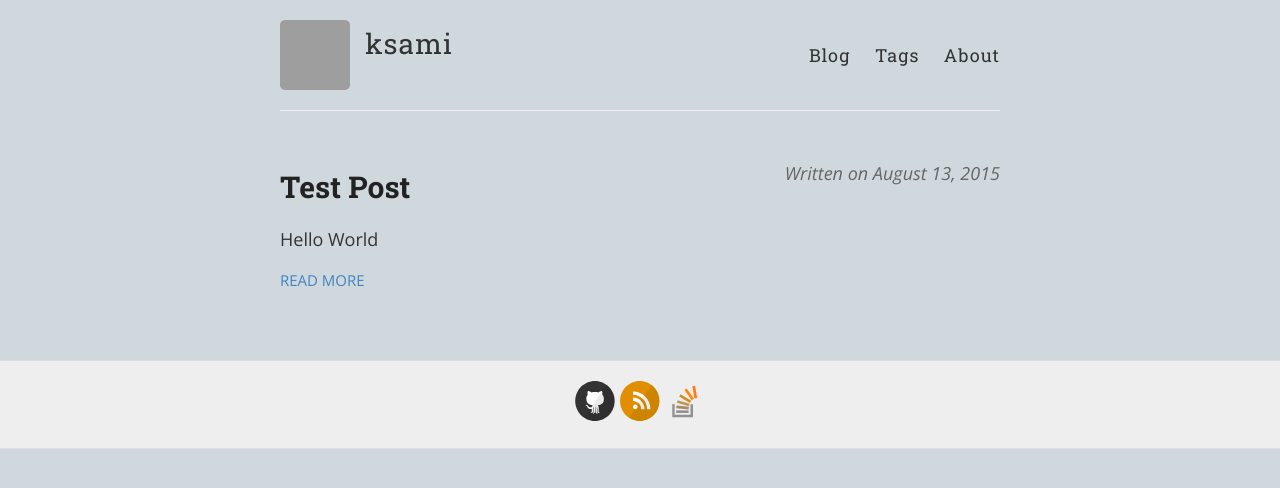
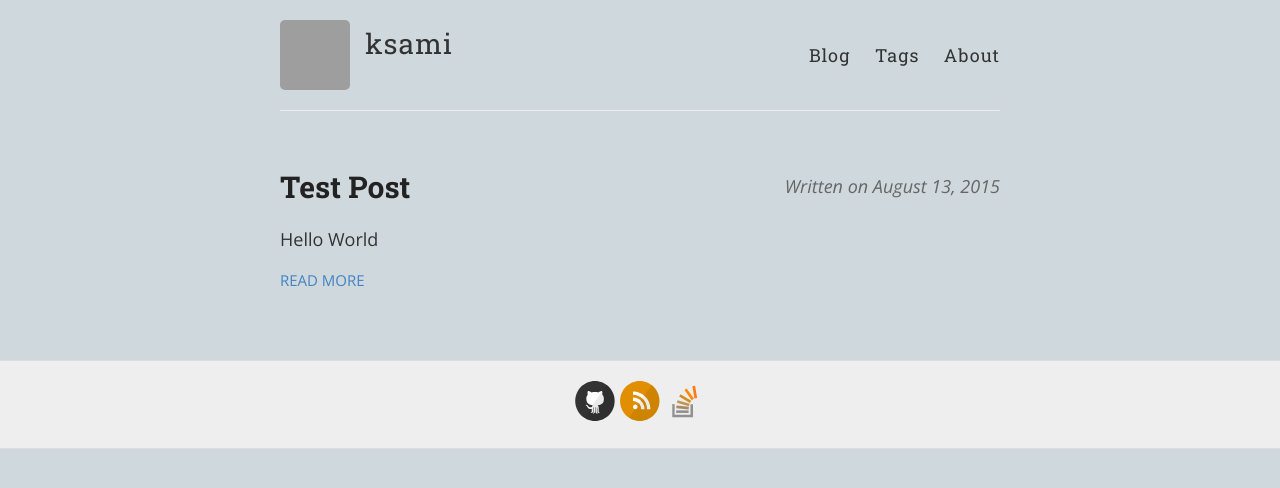
Before and after one commit to ksami/ksami.github.io, a Jekyll site: the page built from music.html, in a window 1280 px wide. Shown: the top 488 px of the page. Built offline with Jekyll 4.4.1, drawn with Linux system fonts in a browser that asks for light colours; Markdown is read by kramdown in place of the engine named in the settings; comment, search, counter and statistics services are not loaded; grey boxes are pictures that could not be loaded.

Commit message:
pad date down

```diff
--- a/music.html
+++ b/music.html
@@ -6,13 +6,11 @@ layout: page
   {% for post in site.tags.music %}
       <article class="post">
 
-        <div class="titledate">
-          <div class="date">
-            Written on {{ post.date | date: "%B %e, %Y" }}
-          </div>
+        <div class="date">
+          Written on {{ post.date | date: "%B %e, %Y" }}
+        </div>
 
-          <h1><a href="{{ site.baseurl }}{{ post.url }}">{{ post.title }}</a></h1>
-        </div>
+        <h1><a href="{{ site.baseurl }}{{ post.url }}">{{ post.title }}</a></h1>
 
         <div class="entry">
           {{ post.content | truncatewords:25 }}
--- a/style.scss
+++ b/style.scss
@@ -297,10 +297,7 @@ code {
 
 .date {
   float: right;
-}
-
-.titledate{
-
+  padding-top: 0.7em;
 }
 
 .tags {
```
